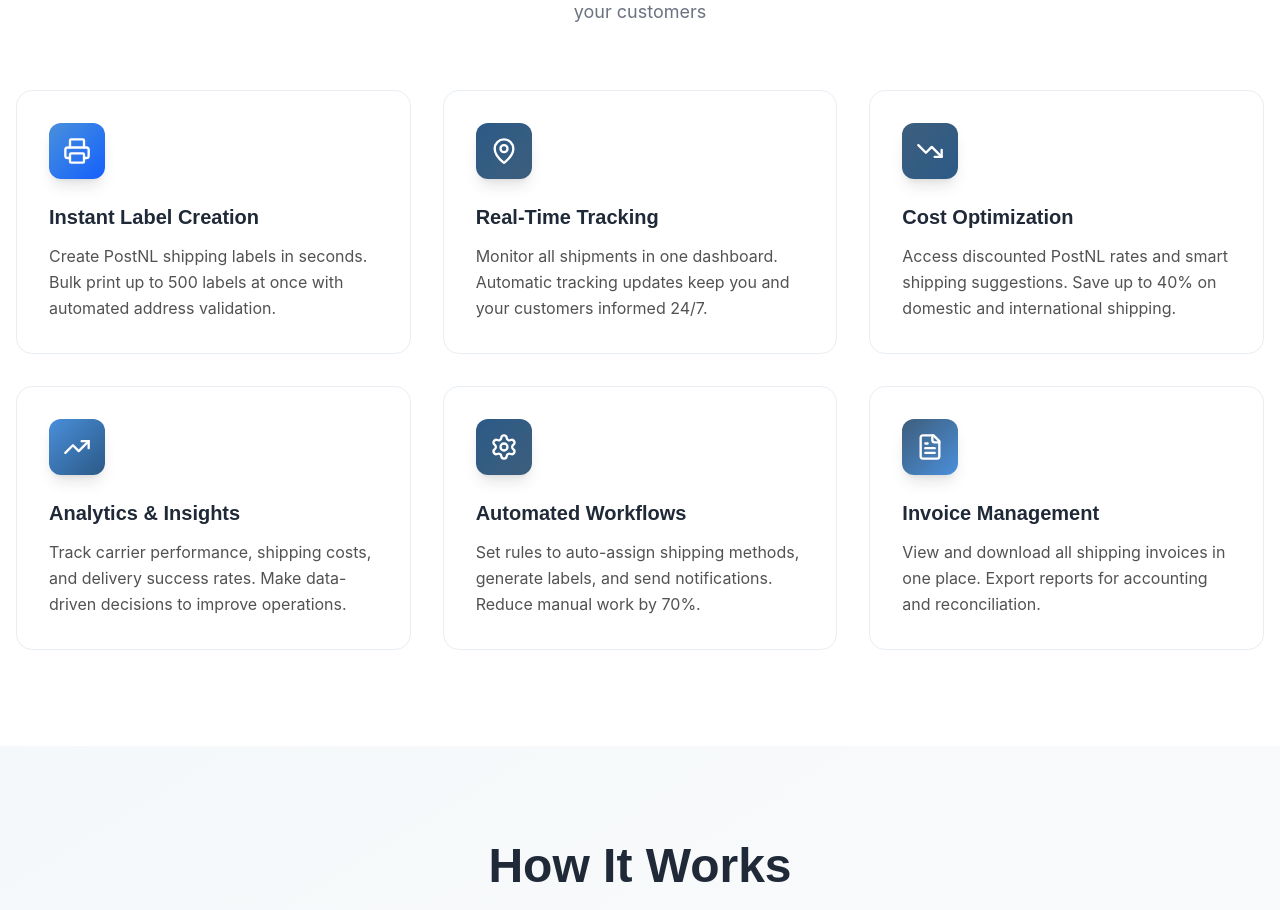
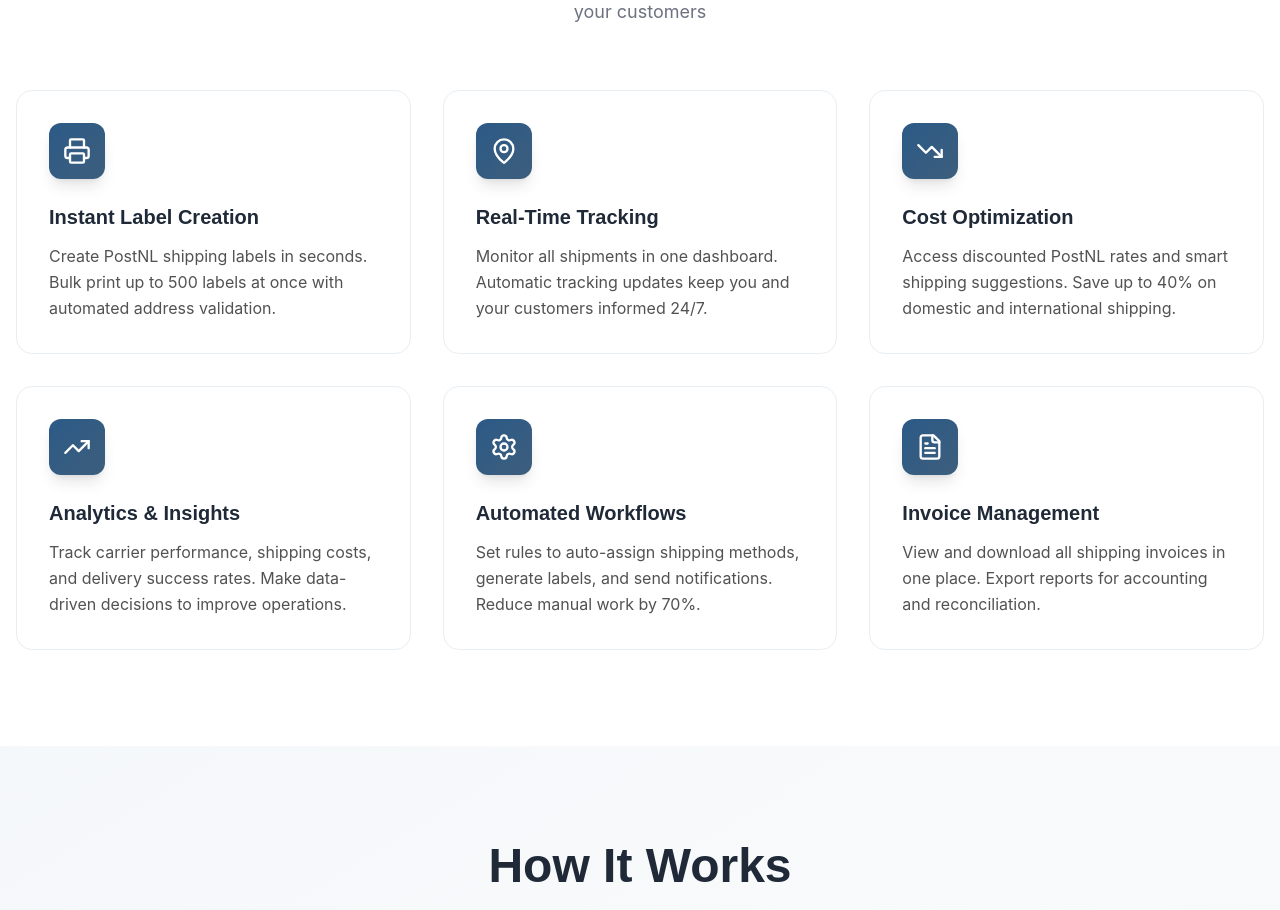
Before and after one commit to abrarulhoque/parcel-wise, a Next.js app: page / in a window 1280 px wide. Shown: the part 1240-2150 px from the top of the page. Built offline with nearby package versions, Linux system fonts and the light colour scheme.

Commit message:
changed icon color in features sections

```diff
--- a/components/FeaturesSection.tsx
+++ b/components/FeaturesSection.tsx
@@ -8,7 +8,7 @@ const features = [
     icon: Printer,
     title: 'Instant Label Creation',
     description: 'Create PostNL shipping labels in seconds. Bulk print up to 500 labels at once with automated address validation.',
-    color: 'from-secondary-blue to-blue-600'
+    color: 'from-primary-blue to-accent-blue'
   },
   {
     icon: MapPin,
@@ -20,13 +20,13 @@ const features = [
     icon: TrendingDown,
     title: 'Cost Optimization',
     description: 'Access discounted PostNL rates and smart shipping suggestions. Save up to 40% on domestic and international shipping.',
-    color: 'from-accent-blue to-primary-blue'
+    color: 'from-primary-blue to-accent-blue'
   },
   {
     icon: TrendingUp,
     title: 'Analytics & Insights',
     description: 'Track carrier performance, shipping costs, and delivery success rates. Make data-driven decisions to improve operations.',
-    color: 'from-secondary-blue to-primary-blue'
+    color: 'from-primary-blue to-accent-blue'
   },
   {
     icon: Settings,
@@ -38,7 +38,7 @@ const features = [
     icon: FileText,
     title: 'Invoice Management',
     description: 'View and download all shipping invoices in one place. Export reports for accounting and reconciliation.',
-    color: 'from-accent-blue to-secondary-blue'
+    color: 'from-primary-blue to-accent-blue'
   },
 ];
 
```
